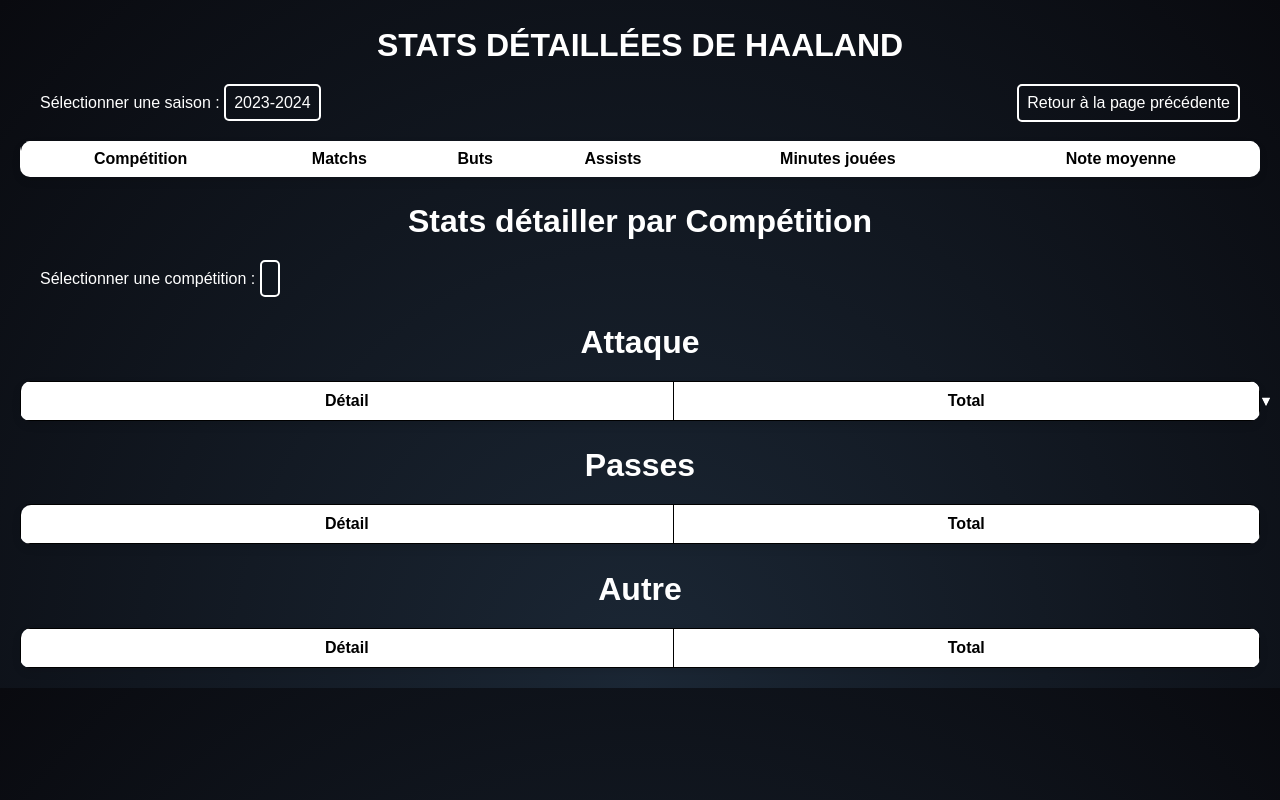
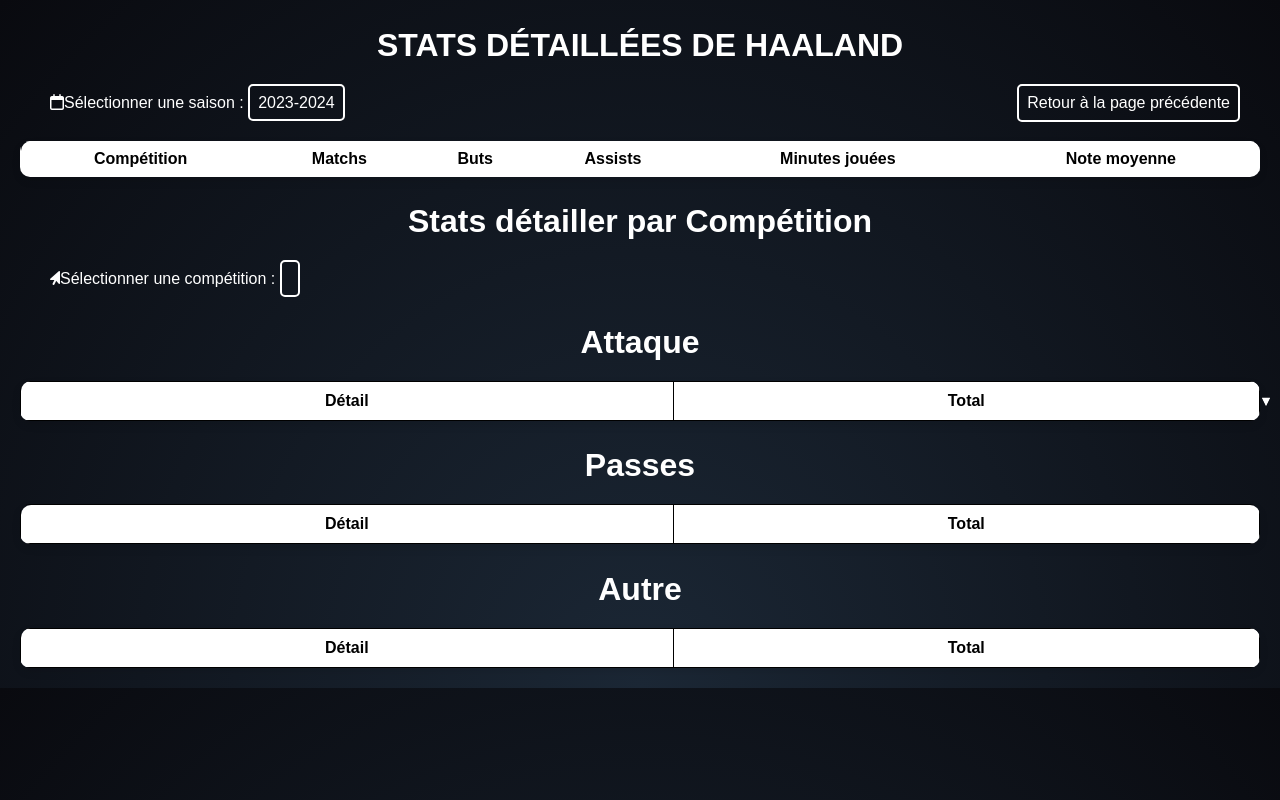
Before and after one commit to FuLLcmoi/datahaaland, a plain HTML site: page stats_details.html in a window 1280 px wide. Drawn offline with Linux system fonts and the light colour scheme.

Commit message:
Update stats_details.html

```diff
--- a/stats_details.html
+++ b/stats_details.html
@@ -6,6 +6,7 @@
     <link href="css/style.css" rel="stylesheet">
     <link href="css/cal.css" rel="stylesheet">
     <link href="css/responsiveCal.css" rel="stylesheet">
+    <link href="css/tableau.css" rel="stylesheet">
     <link rel="stylesheet" href="https://cdnjs.cloudflare.com/ajax/libs/font-awesome/6.4.0/css/all.min.css" integrity="sha512-iecdLmaskl7CVkqkXNQ/ZH/XLlvWZOJyj7Yy7tcenmpD1ypASozpmT/E0iPtmFIB46ZmdtAc9eNBvH0H/ZpiBw==" crossorigin="anonymous" referrerpolicy="no-referrer" />
 </head>
 
@@ -13,7 +14,7 @@
     <section class="performances" id="performanceSection">
         <h1>STATS DÉTAILLÉES DE HAALAND</h1>
         <div id="seasonSelectContainer">
-            <label for="seasonSelect">Sélectionner une saison :</label>
+            <label for="seasonSelect"><i class="fa-regular fa-calendar" style="color: #ffffff;"></i>Sélectionner une saison :</label>
             <select id="seasonSelect">
 
             </select>
@@ -38,7 +39,7 @@
 
         <h1>Stats détailler par Compétition</h1>
         <div id="competitionSelectContainer">
-            <label for="competitionSelect">Sélectionner une compétition :</label>
+            <label for="competitionSelect"><i class="fa-solid fa-arrow-pointer fa-flip-horizontal" style="color: #ffffff;"></i>Sélectionner une compétition :</label>
             <select id="competitionSelect">
 
             </select>
```
